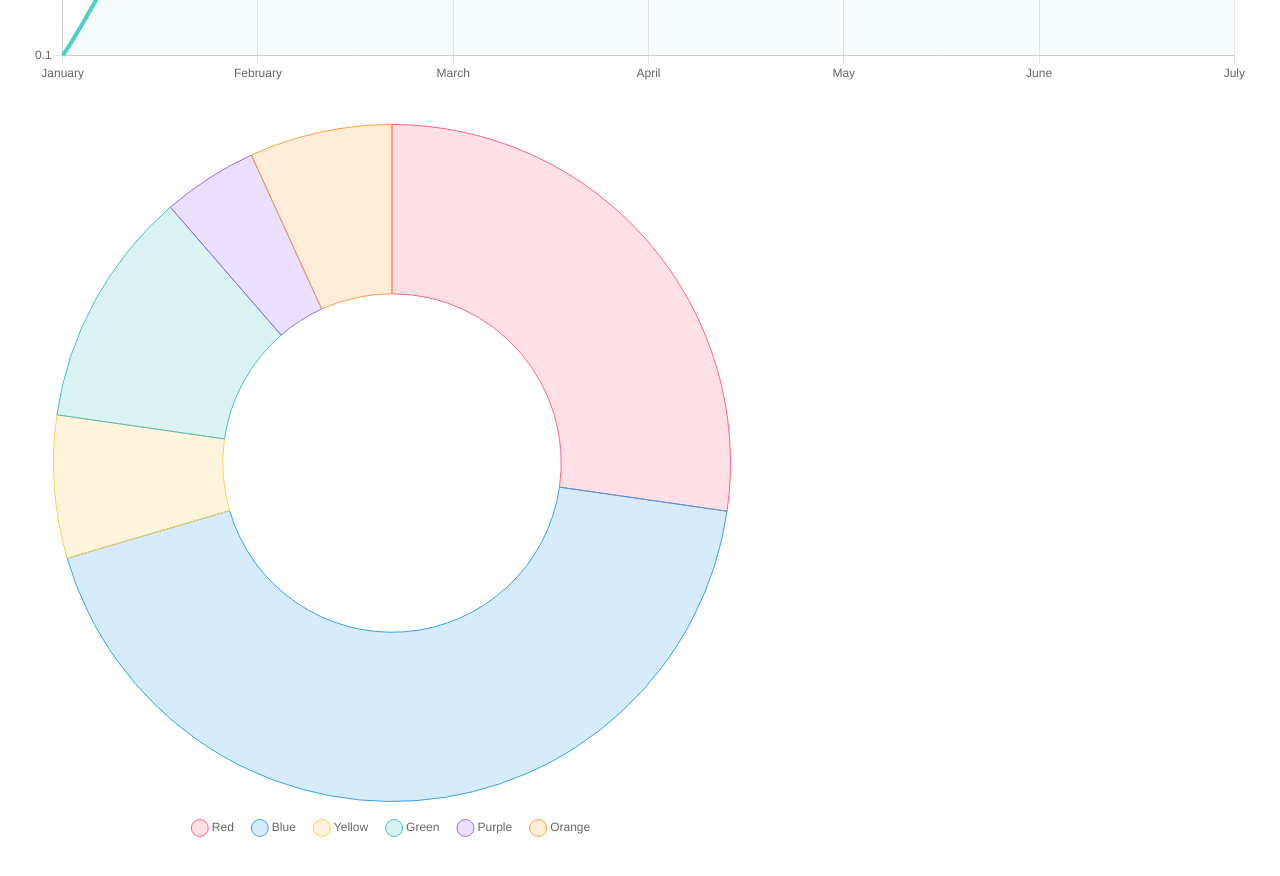
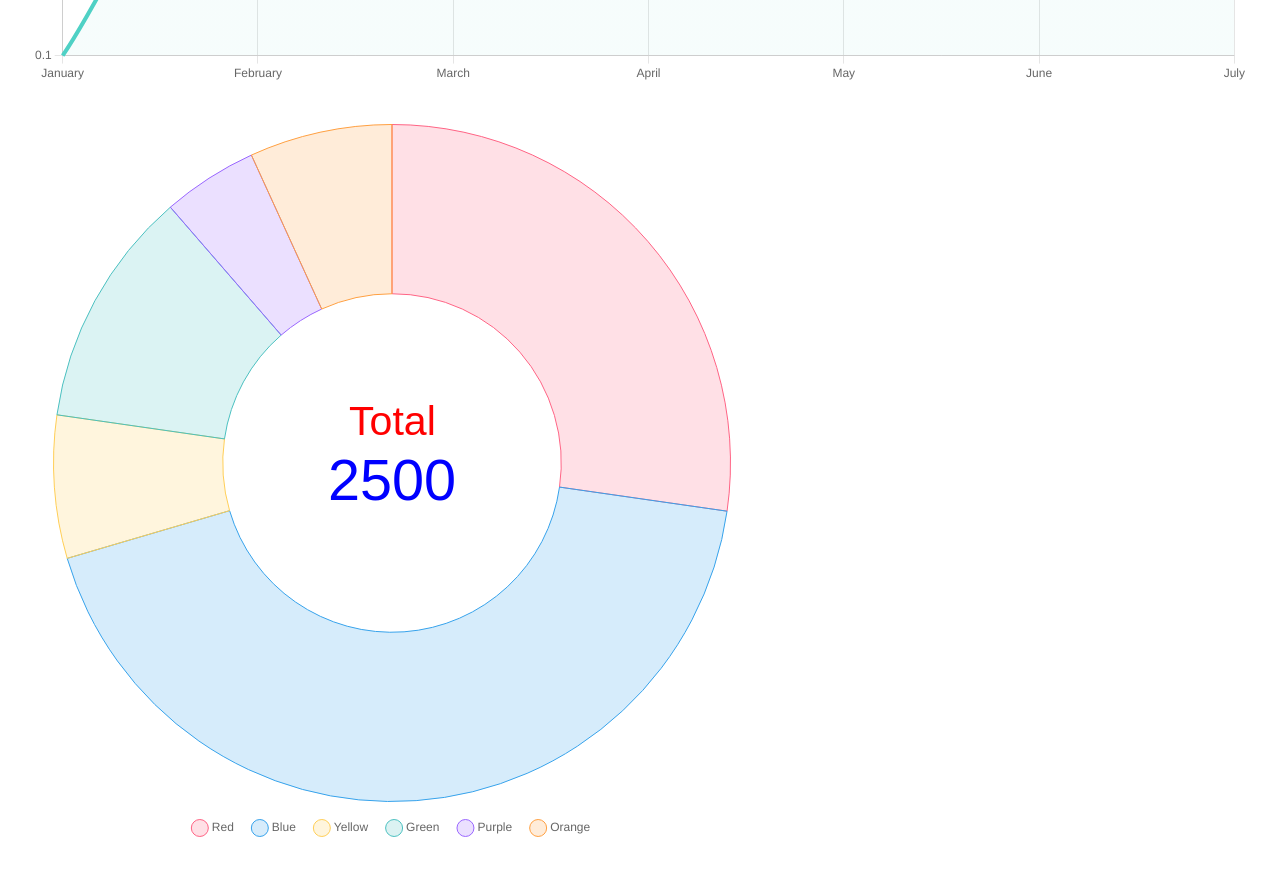
Before and after one commit to radenlarko/Chart-Test, a Next.js app: page / in a window 1280 px wide. Shown: the part 580-1456 px from the top of the page. Built offline with nearby package versions, Linux system fonts and the light colour scheme.

Commit message:
update DonutChart

```diff
--- a/components/DonutChart.tsx
+++ b/components/DonutChart.tsx
@@ -6,6 +6,7 @@ import {
   Legend,
   ChartData,
   ChartOptions,
+  Plugin,
 } from "chart.js";
 import { Doughnut } from "react-chartjs-2";
 
@@ -51,8 +52,53 @@ const data: ChartData<"doughnut"> = {
   ],
 };
 
+const plugins: Plugin<"doughnut">[] = [
+  {
+    id: "label",
+    beforeDraw: function (chart) {
+      var width = chart.width,
+        height = chart.height,
+        ctx = chart.ctx;
+
+      ctx.restore();
+      var fontSize = (height / 280).toFixed(2);
+      ctx.font = fontSize + "em sans-serif";
+      ctx.textBaseline = "middle";
+      ctx.fillStyle = "red";
+
+      var text = "Total",
+        textX = Math.round((width - ctx.measureText(text).width) / 2),
+        textY = height / 2.4;
+
+      ctx.fillText(text, textX, textY);
+      ctx.save();
+    },
+  },
+  {
+    id: "total",
+    beforeDraw: function (chart) {
+      var width = chart.width,
+        height = chart.height,
+        ctx = chart.ctx;
+
+      ctx.restore();
+      var fontSize = (height / 200).toFixed(2);
+      ctx.font = fontSize + "em sans-serif";
+      ctx.textBaseline = "middle";
+      ctx.fillStyle = "blue";
+
+      var text = "2500",
+        textX = Math.round((width - ctx.measureText(text).width) / 2),
+        textY = height / 2;
+
+      ctx.fillText(text, textX, textY);
+      ctx.save();
+    },
+  },
+];
+
 const DonutChart = () => {
-  return <Doughnut data={data} options={options} />;
+  return <Doughnut data={data} options={options} plugins={plugins} />;
 };
 
 export default DonutChart;
```
